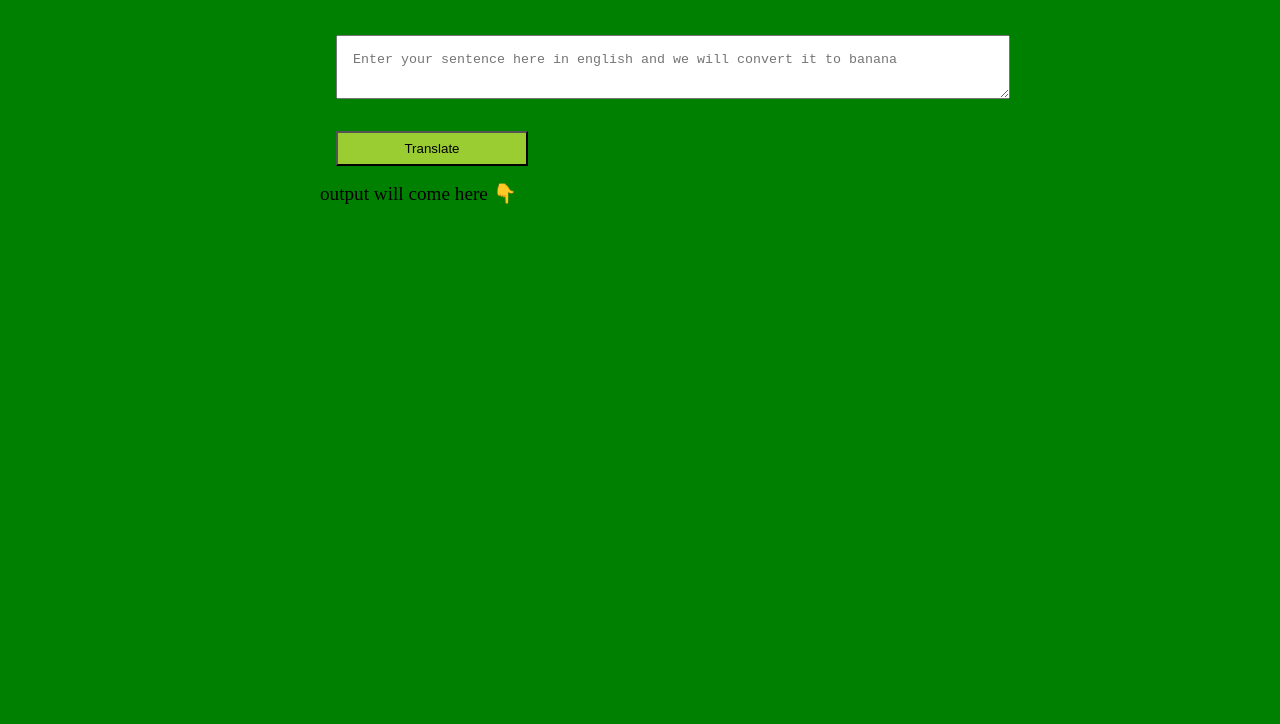
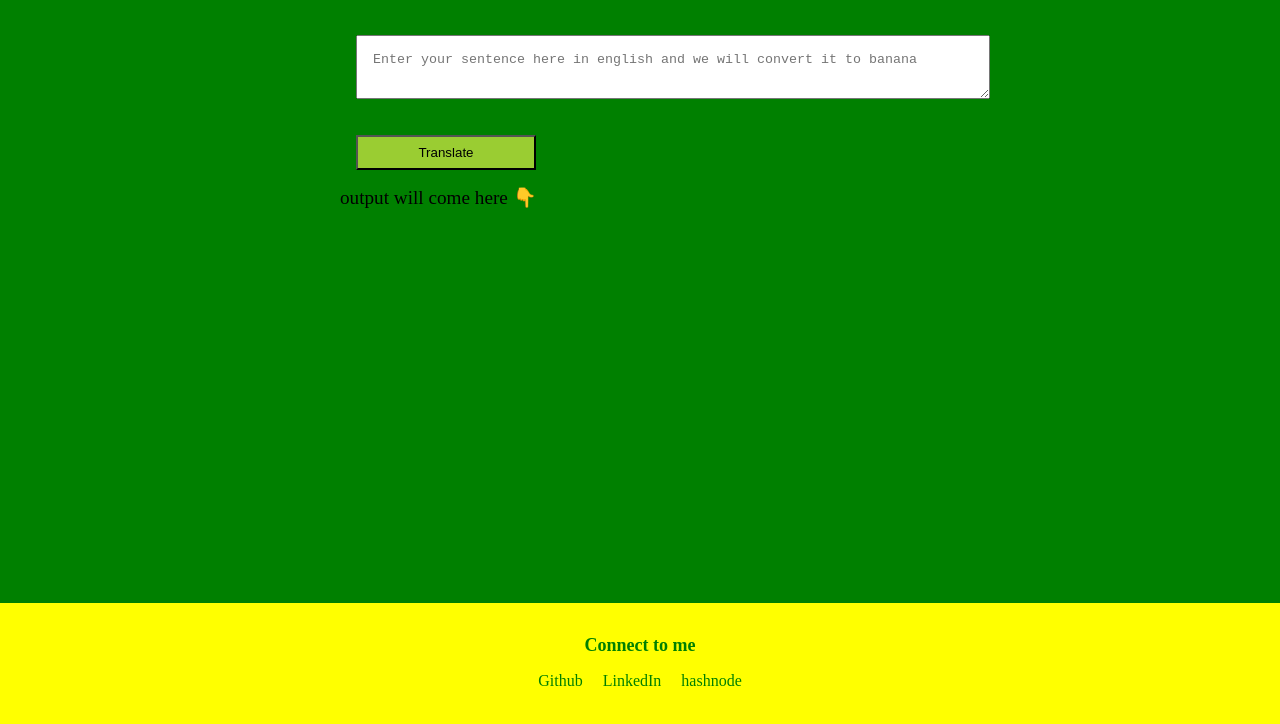
Before and after one commit to MainakHalder/banana-speak, a plain HTML site: page index.html in a window 1280 px wide. Shown: the part 62-786 px from the top of the page. Drawn offline with Linux system fonts and the light colour scheme.

Commit message:
change - style

```diff
--- a/index.html
+++ b/index.html
@@ -26,10 +26,32 @@
 </head>
 <body>
     <h1 class="heading">talk bananaaaa 🍌</h1>
+    <main>
     <textarea id = "txt-input" placeholder = "Enter your sentence here in english and we will convert it to banana"></textarea>
     <button id="btn-translate">Translate</button>
     <div style="font-size: larger;" class="output-heading">output will come here 👇</div>
     <div id = "output"></div>
+    </main>
+    <footer class="footer">
+        <div class="footer-header">Connect to me</div>
+        <ul>
+            <li>
+                <a class="link" href="https://github.com/MainakHalder">
+                Github
+                </a>
+            </li>
+            <li>
+                <a class="link" href="https://www.linkedin.com/in/mainak-halder-a5260716b">
+                LinkedIn
+                </a>
+            </li>
+            <li>
+                <a class="link" href="https://hashnode.com/@Mainak99dev">
+                hashnode
+                </a>
+            </li>
+        </ul>
+    </footer>
     <script src="app.js" type="text/javascript"></script>
 </body>
 </html>
--- a/style.css
+++ b/style.css
@@ -1,9 +1,9 @@
 body{
     display: flex;
     flex-direction: column;
-    margin: auto;
-    width: 50%;
+    margin: 0;
     background-color: green;
+    align-items: center;
 }
 .heading{
     text-align: center;
@@ -20,3 +20,32 @@ body{
     padding: 0.5rem;
     background-color: yellowgreen;
 }
+.footer{
+    background-color: yellow;
+    padding: 2rem 1rem;
+    text-align: center;
+    color: green;
+    border-top-right-radius: 1rem;
+    width: 100vw;
+    position: fixed;
+    bottom: 0;
+}
+.footer .link{
+    color: green;
+    text-decoration: none;
+    padding: 0.5rem;
+}
+.footer .footer-header{
+    font-weight: bold;
+    font-size: large;
+}
+.footer ul{
+    padding-inline-start: 0px;
+}
+.footer ul li{
+    display: inline;
+}
+main{
+    width: 600px;
+    margin: auto;
+}
```
